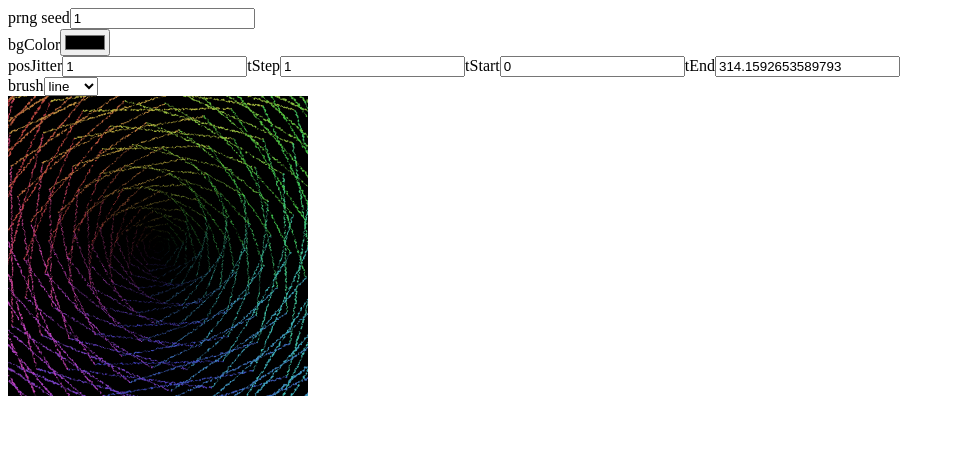
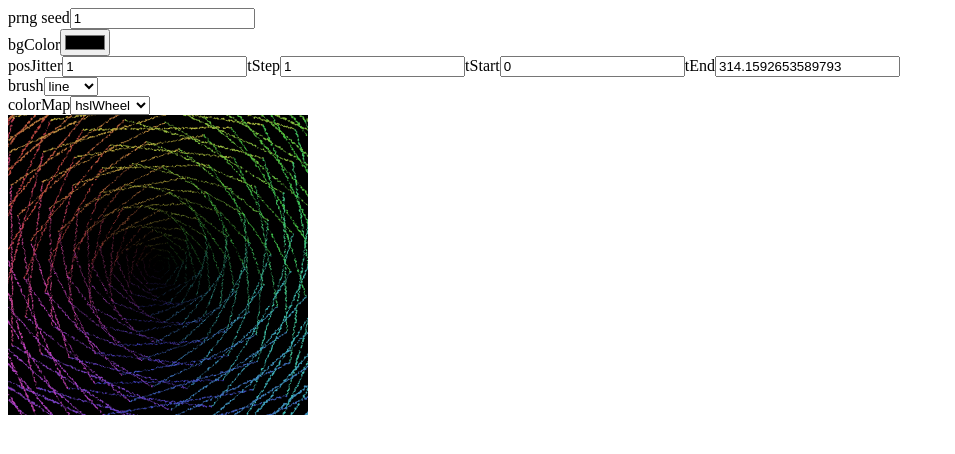
Before and after one commit to adorsk/parametric-experiments, a React (Create React App) app: page / in a window 1280 px wide. Shown: the top 454 px of the page, without its empty margins (0-955 px from the left). Built offline with nearby package versions, Linux system fonts and the light colour scheme.

Commit message:
adding red/green colormap

```diff
--- a/src/App.js
+++ b/src/App.js
@@ -5,6 +5,7 @@ import React from 'react'
 
 import Prng from './Prng.js'
 import Brushes from './brushes/index.js'
+import colorMaps from './colorMaps.js'
 
 
 
@@ -139,6 +140,23 @@ class App extends React.Component {
               }
             </select>
           </div>
+          <div>
+            colorMap
+            <select
+              value={this.props.colorMap}
+              onChange={(e) => {
+                this._setState({colorMap: e.target.value})
+              }}
+            >
+              {
+                Object.keys(colorMaps).sort().map((key) => {
+                  return (
+                    <option key={key} value={key}>{key}</option>
+                  )
+                })
+              }
+            </select>
+          </div>
         </div>
       </div>
     )
@@ -233,10 +251,11 @@ class App extends React.Component {
     const { brushKey } = this.props
     const featuresForStrokes = this.getFeaturesForStrokes({strokes})
     const brush = new Brushes[brushKey]({ctx: this.ctx})
+    const colorMap = colorMaps[this.props.colorMap]
     for (let i = 0; i < strokes.length; i++) {
       const stroke = strokes[i]
       const features = featuresForStrokes[i]
-      const strokeColor = this.colorFn({t: features.bearing / 360})
+      const strokeColor = colorMap({t: features.bearing / 360})
       brush.stroke({
         stroke,
         color: () => strokeColor,
@@ -266,19 +285,6 @@ class App extends React.Component {
   getBearing (p1, p2) {
     return Math.atan2(p1.y - p2.y, p1.x - p2.x) * 180 / Math.PI
   }
-
-  colorFn ({t}) {
-    const hsl = {
-      h: t,
-      s: .5,
-      l: .5
-    }
-    return this.hslToColorStr({hsl})
-  }
-
-  hslToColorStr ({hsl}) {
-    return `hsl(${hsl.h * 360}, ${hsl.s * 100}%, ${hsl.l * 100}%)`
-  }
 }
 
 
--- a/src/brushes/CircleBrush.js
+++ b/src/brushes/CircleBrush.js
@@ -6,7 +6,7 @@ export class CircleBrush {
   stroke (opts) {
     const { stroke, pressure, color } = {
       pressure: ({e}) => e.pressure,
-      color: () => 'black',
+      color: () => '#000000',
       ...opts
     }
     for (let i = 0; i < stroke.events.length; i++) {
--- a/src/brushes/LineBrush.js
+++ b/src/brushes/LineBrush.js
@@ -6,7 +6,7 @@ export class LineBrush {
   stroke (opts) {
     const { stroke, pressure, color } = {
       pressure: ({e}) => e.pressure,
-      color: () => 'black',
+      color: () => '#000000',
       ...opts
     }
     const events = stroke.events
--- a/src/brushes/RectBrush.js
+++ b/src/brushes/RectBrush.js
@@ -6,7 +6,7 @@ export class RectBrush {
   stroke (opts) {
     const { stroke, pressure, color } = {
       pressure: (e) => e.pressure,
-      color: () => 'black',
+      color: () => '#000000',
       ...opts
     }
     for (let i = 0; i < stroke.events.length; i++) {
--- /dev/null
+++ b/src/colorMaps.js
@@ -0,0 +1,38 @@
+const colorMaps = {}
+
+const hslToColorStr = ({hsl}) => {
+  return `hsl(${hsl.h * 360}, ${hsl.s * 100}%, ${hsl.l * 100}%)`
+}
+
+colorMaps.hslWheel = ({t}) => {
+  const hsl = {
+    h: t,
+    s: .5,
+    l: .5
+  }
+  return hslToColorStr({hsl})
+}
+
+colorMaps.grayscale = ({t}) => {
+  const hsl = {
+    h: 0,
+    s: 0,
+    l: t
+  }
+  return hslToColorStr({hsl})
+}
+
+colorMaps.redGreen = ({t, random = Math.random}) => {
+  const numSegments = 36
+  const hsl = {
+    h: ((
+      (Math.round(t * numSegments) % 2) ? 0 : .5
+      + (0.1 * random())
+    ) % 1),
+    s: .5,
+    l: .5
+  }
+  return hslToColorStr({hsl})
+}
+
+export default colorMaps
--- a/src/reducers/app.js
+++ b/src/reducers/app.js
@@ -5,7 +5,8 @@ const initialState = {
   tEnd: 50 * (2 * Math.PI),
   brushKey: 'line',
   posJitter: 1,
-  bgColor: 'black',
+  bgColor: '#000000',
+  colorMap: 'hslWheel',
 }
 
 const reducer = (state = initialState, action) => {
```
